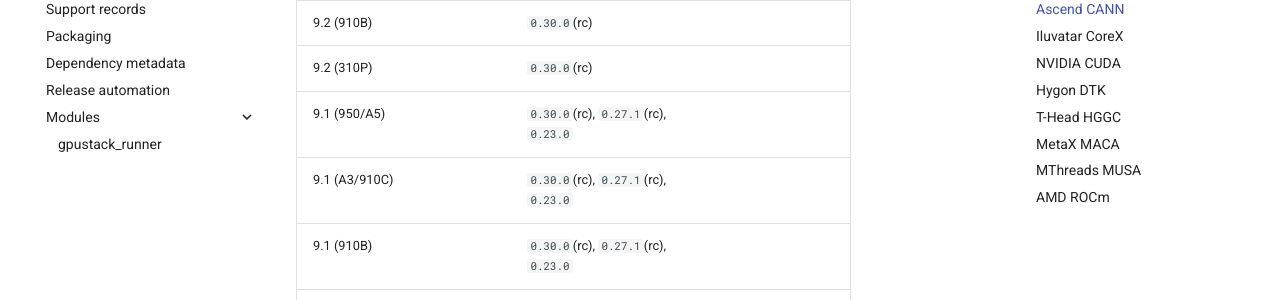
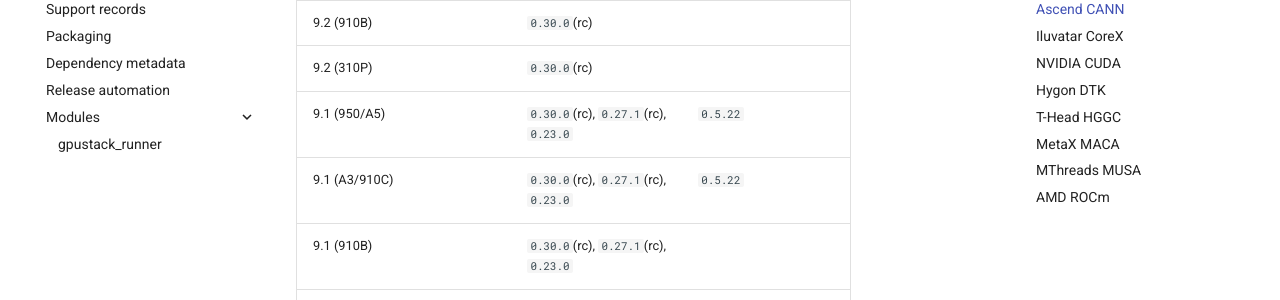
Before and after one commit to gpustack/runner, an MkDocs documentation site: the page built from docs/supported-runners.md, in a window 1280 px wide and 900 px high, scrolled down 725 px. Shown: the part 153-453 px from the top of the window. Built offline with MkDocs 1.6.1 and Material for MkDocs 9.7.7, drawn with Linux system fonts in a browser that asks for light colours.

Commit message:
docs: align supported runners for cann/sglang 0.5.22 (#394)
Signed-off-by: thxCode <thxcode0824@gmail.com>

```diff
--- a/docs/supported-runners.md
+++ b/docs/supported-runners.md
@@ -25,8 +25,8 @@
 | 9.2 (A3/910C)                |           | `0.30.0`(rc)                                                                                                          |                                             |
 | 9.2 (910B)                   |           | `0.30.0`(rc)                                                                                                          |                                             |
 | 9.2 (310P)                   |           | `0.30.0`(rc)                                                                                                          |                                             |
-| 9.1 (950/A5)                 |           | `0.30.0`(rc), `0.27.1`(rc),<br/> `0.23.0`                                                                             |                                             |
-| 9.1 (A3/910C)                |           | `0.30.0`(rc), `0.27.1`(rc),<br/> `0.23.0`                                                                             |                                             |
+| 9.1 (950/A5)                 |           | `0.30.0`(rc), `0.27.1`(rc),<br/> `0.23.0`                                                                             | `0.5.22`                                    |
+| 9.1 (A3/910C)                |           | `0.30.0`(rc), `0.27.1`(rc),<br/> `0.23.0`                                                                             | `0.5.22`                                    |
 | 9.1 (910B)                   |           | `0.30.0`(rc), `0.27.1`(rc),<br/> `0.23.0`                                                                             |                                             |
 | 9.1 (310P)                   |           | `0.30.0`(rc), `0.27.1`(rc),<br/> `0.23.0`                                                                             |                                             |
 | 9.0 (A3/910C)                |           | `0.20.2`(rc)                                                                         | `0.5.20`, `0.5.18`, <br/>`0.5.15.post1`, `0.5.14`     |
```
Also changed, not shown: README.md (+1 -1 lines).
